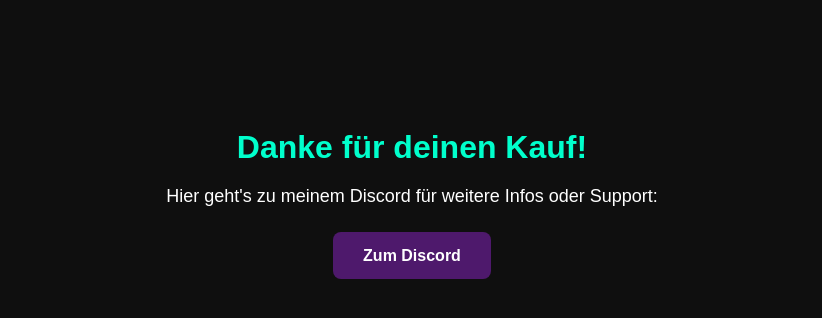
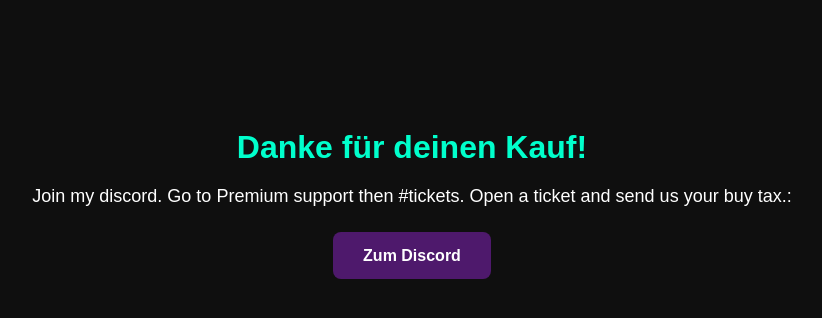
Before and after one commit to whxew/whx-modding-corner, a plain HTML site: page UpgragePage.html in a window 1280 px wide. Shown: the whole page, without its empty margins (228-1050 px from the left). Drawn offline with Linux system fonts and the light colour scheme.

Commit message:
Update UpgragePage.html

```diff
--- a/UpgragePage.html
+++ b/UpgragePage.html
@@ -2,7 +2,7 @@
 <html lang="de">
 <head>
   <meta charset="UTF-8">
-  <title>Danke für deinen Kauf</title>
+  <title>Thank you for choosing this option</title>
   <style>
     body {
       background-color: #0f0f0f;
@@ -41,7 +41,7 @@
 </head>
 <body>
   <h1>Danke für deinen Kauf!</h1>
-  <p>Hier geht's zu meinem Discord für weitere Infos oder Support:</p>
+  <p>Join my discord. Go to Premium support then #tickets. Open a ticket and send us your buy tax.:</p>
   <a href="https://discord.gg/VnHuSJvdtE" class="discord-btn" target="_blank">Zum Discord</a>
 </body>
 </html>
```
